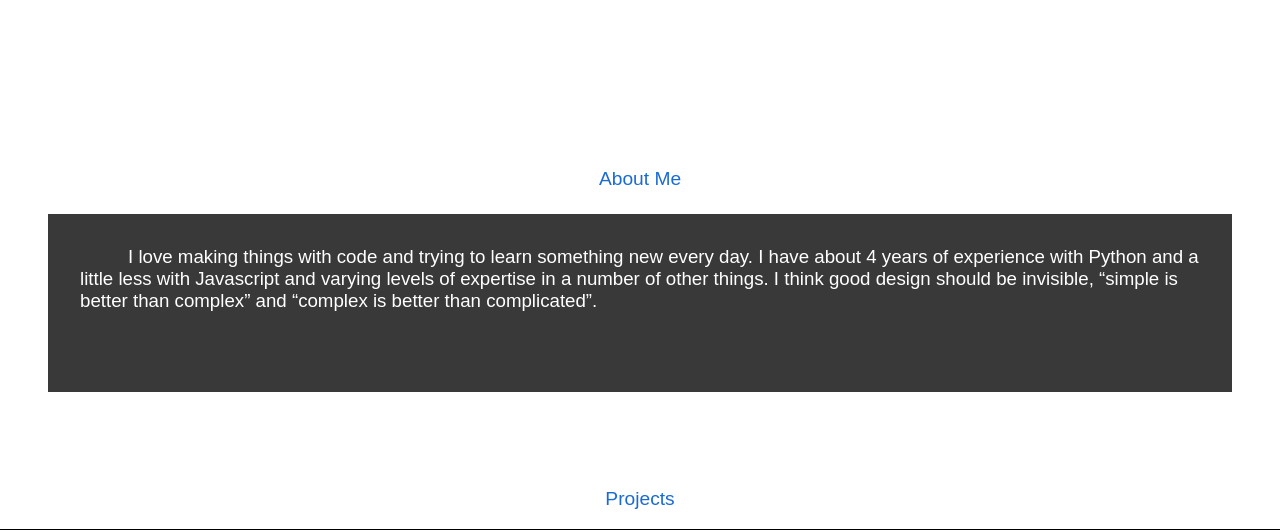
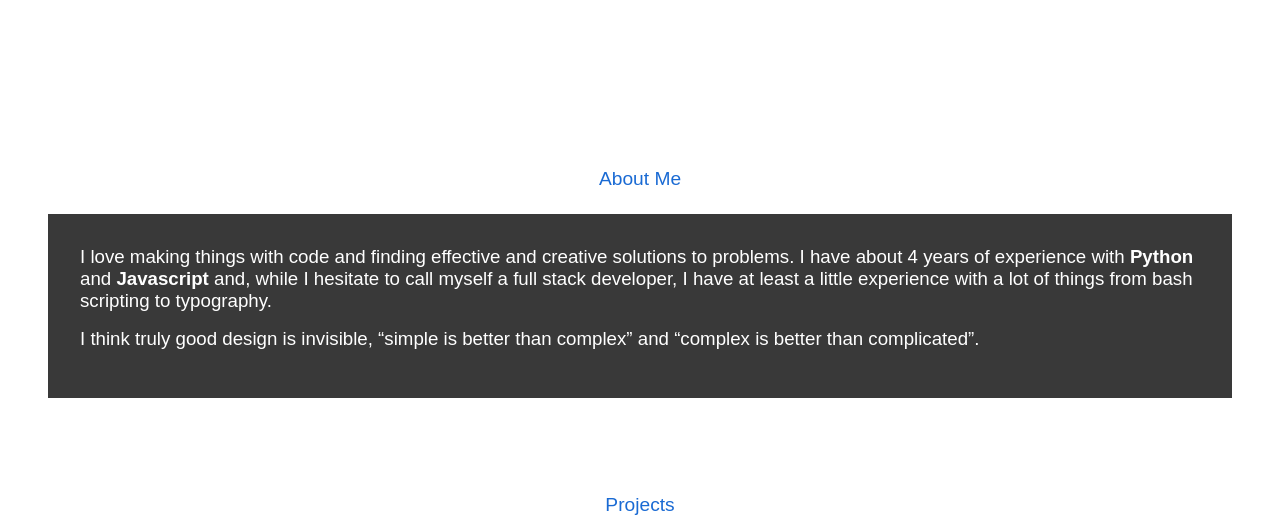
Before and after one commit to GregoryVigoTorres/GregoryVigoTorres.github.io, a Flask app: page / in a window 1280 px wide. Shown: the part 651-1181 px from the top of the page. Run offline with Flask 2, Linux system fonts and the light colour scheme; style sheets or scripts are compiled from the project's sources; parts of the project's set-up code (start-up, migrations or seed data) failed here and were passed over; some web fonts are replaced.

Commit message:
updated about me text

```diff
--- a/static/css/style.css
+++ b/static/css/style.css
@@ -78,14 +78,15 @@ ul {
 #about-me-anchor {
   padding-top: 3rem; }
 
-#about-me p {
+#about-me .content {
   margin: 1.5rem 3rem 6rem 3rem;
   padding: 2rem;
   font-size: 110%;
   background-color: #393939;
-  color: white;
-  text-indent: 3rem; }
-  #about-me p a:hover {
+  color: white; }
+  #about-me .content p {
+    margin: 0 0 1rem 0; }
+  #about-me .content a:hover {
     box-shadow: inset 0 -8px 0 rgba(255, 255, 255, 0.3); }
 
 #coming-soon {
@@ -292,9 +293,6 @@ footer {
     display: none; }
 
   #mobile-links-container {
-    display: none; }
-
-  #about-me p {
-    padding-bottom: 5rem; } }
+    display: none; } }
 
 /*# sourceMappingURL=style.css.map */
--- a/static/css/style.scss
+++ b/static/css/style.scss
@@ -122,18 +122,21 @@ ul {
 }
 
 #about-me {
-    p {
+    .content {
         margin: 1.5rem 3rem 6rem 3rem;
         padding: 2rem;
         font-size: 110%;
         background-color: $dk-gray;
         color: white;
-        text-indent: 3rem;
+        // text-indent: 3rem;
+
+        p {
+          margin: 0 0 1rem 0;
+        }
 
         a:hover {
             box-shadow: inset 0 -8px 0 rgba(255, 255, 255, 0.3);
         }
-
     }
 }
 
@@ -445,10 +448,4 @@ footer {
     #mobile-links-container {
         display: none;
     }
-
-    #about-me {
-        p {
-            padding-bottom: 5rem;
-        }
-    }
 }
--- a/templates/index.html
+++ b/templates/index.html
@@ -34,11 +34,19 @@
 <span id="about-me-anchor" ></span>
 <p class="title-span">About Me</p>
 <div id="about-me">
-    <p>
-        I love making things with code and trying to learn something new every day.
-        I have about 4 years of experience with Python and a little less with Javascript and varying levels of expertise in a <a href="#skills">number of other things</a>.
-        I think good design should be invisible, &#8220;simple is better than complex&#8221; and &#8220;complex is better than complicated&#8221;.
-    </p>
+    <div class="content">
+      <p>
+        I love making things with code and finding effective and creative solutions to problems.
+        I have about 4 years of experience with <strong>Python</strong> and <strong>Javascript</strong>
+        and, while I hesitate to call myself a full stack developer,
+        I have at least a little experience with <a href="#skills">a lot of things</a>
+        from bash scripting to typography.
+      </p>
+      <p>
+        I think truly good design is invisible, &#8220;simple is better than complex&#8221;
+        and &#8220;complex is better than complicated&#8221;.
+      </p>
+    </div>
 </div>
 
 <div id="coming-soon">
```
